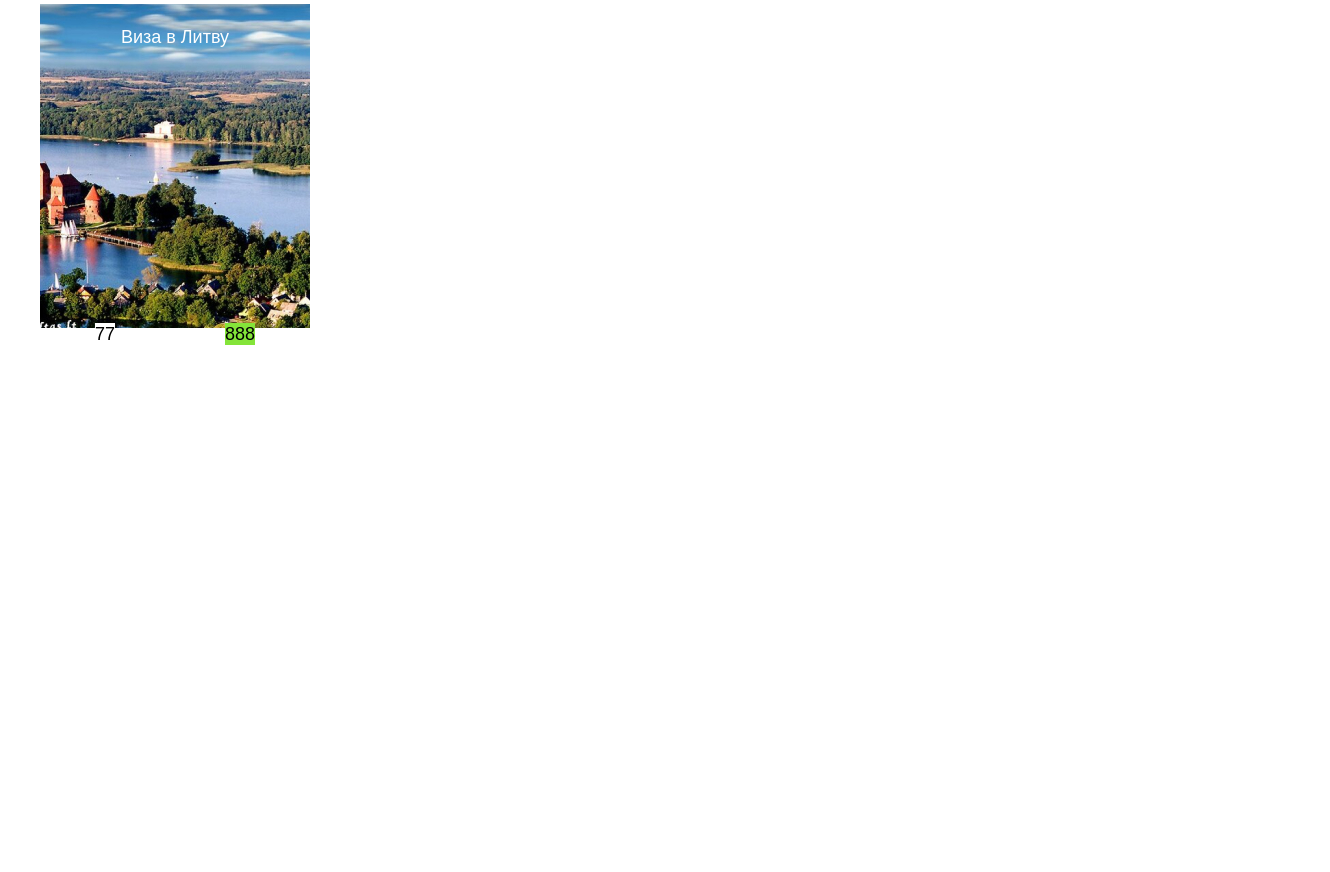
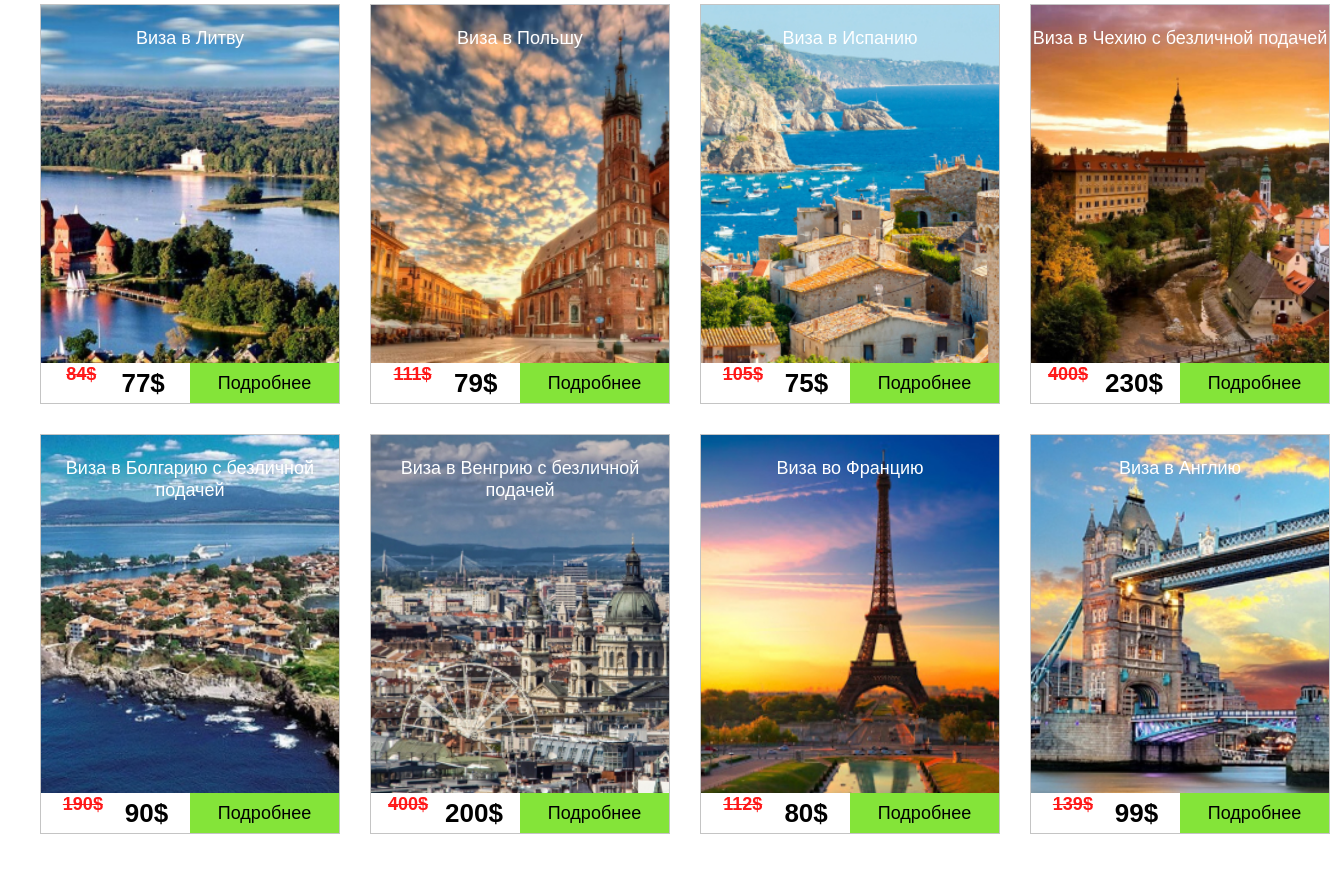
Before and after one commit to SanechekAleksandrov/Travelling-Website, a website: page app/index.html in a window 1280 px wide. Shown: the part 1892-2764 px from the top of the page, 1330 px wide, since content can reach past the window. Drawn offline with nearby package versions, Linux system fonts and the light colour scheme; files whose address does not match are found by name.

Commit message:
added countries grid

```diff
--- a/app/index.html
+++ b/app/index.html
@@ -201,60 +201,84 @@
       <section class="countries">
          <div class="container">
             <div class="countries__inner">
-               <div class="countries__item" style="background-image:url(images/countries/Lithuania.jpg) ;">
+               <div class="countries__item" style="background-image:url(images/countries/Lithuania.jpg);">
                   <h2 class="countries__title">Виза в Литву</h2>
                   <div class="countries__info">
-                     <div class="countries__price">77</div>
-                     <div class="countries__description">888</div>
+                     <div class="countries__price">
+                        <div class="countries__price-old">84$</div>
+                        <div class="countries__price-new">77$</div>
+                     </div>
+                     <div class="countries__description">Подробнее</div>
                   </div>
                </div>
-               <div class="countries__item">
-                  <h2 class="countries__title"></h2>
+               <div class="countries__item" style="background-image:url(images/countries/Poland.jpg)">
+                  <h2 class="countries__title">Виза в Польшу</h2>
                   <div class="countries__info">
-                     <div class="countries__price"></div>
-                     <div class="countries__description"></div>
+                     <div class="countries__price">
+                        <div class="countries__price-old">111$</div>
+                        <div class="countries__price-new">79$</div>
+                     </div>
+                     <div class="countries__description">Подробнее</div>
                   </div>
                </div>
-               <div class="countries__item">
-                  <h2 class="countries__title"></h2>
+               <div class="countries__item" style="background-image:url(images/countries/Spain.jpg)">
+                  <h2 class="countries__title">Виза в Испанию</h2>
                   <div class="countries__info">
-                     <div class="countries__price"></div>
-                     <div class="countries__description"></div>
+                     <div class="countries__price">
+                        <div class="countries__price-old">105$</div>
+                        <div class="countries__price-new">75$</div>
+                     </div>
+                     <div class="countries__description">Подробнее</div>
                   </div>
                </div>
-               <div class="countries__item">
-                  <h2 class="countries__title"></h2>
+               <div class="countries__item" style="background-image:url(images/countries/Czech.jpg)">
+                  <h2 class="countries__title">Виза в Чехию с безличной подачей</h2>
                   <div class="countries__info">
-                     <div class="countries__price"></div>
-                     <div class="countries__description"></div>
+                     <div class="countries__price">
+                        <div class="countries__price-old">400$</div>
+                        <div class="countries__price-new">230$</div>
+                     </div>
+                     <div class="countries__description">Подробнее</div>
                   </div>
                </div>
-               <div class="countries__item">
-                  <h2 class="countries__title"></h2>
+               <div class="countries__item" style="background-image:url(images/countries/Bulgaria.jpg)">
+                  <h2 class="countries__title">Виза в Болгарию с безличной подачей</h2>
                   <div class="countries__info">
-                     <div class="countries__price"></div>
-                     <div class="countries__description"></div>
+                     <div class="countries__price">
+                        <div class="countries__price-old">190$</div>
+                        <div class="countries__price-new">90$</div>
+                     </div>
+                     <div class="countries__description">Подробнее</div>
                   </div>
                </div>
-               <div class="countries__item">
-                  <h2 class="countries__title"></h2>
+               <div class="countries__item" style="background-image:url(images/countries/Hungary.jpg)">
+                  <h2 class="countries__title">Виза в Венгрию с безличной подачей</h2>
                   <div class="countries__info">
-                     <div class="countries__price"></div>
-                     <div class="countries__description"></div>
+                     <div class="countries__price">
+                        <div class="countries__price-old">400$</div>
+                        <div class="countries__price-new">200$</div>
+                     </div>
+                     <div class="countries__description">Подробнее</div>
                   </div>
                </div>
-               <div class="countries__item">
-                  <h2 class="countries__title"></h2>
+               <div class="countries__item" style="background-image:url(images/countries/France.jpg)">
+                  <h2 class="countries__title">Виза во Францию</h2>
                   <div class="countries__info">
-                     <div class="countries__price"></div>
-                     <div class="countries__description"></div>
+                     <div class="countries__price">
+                        <div class="countries__price-old">112$</div>
+                        <div class="countries__price-new">80$</div>
+                     </div>
+                     <div class="countries__description">Подробнее</div>
                   </div>
                </div>
-               <div class="countries__item">
-                  <h2 class="countries__title"></h2>
+               <div class="countries__item" style="background-image:url(images/countries/England.jpg)">
+                  <h2 class="countries__title">Виза в Англию</h2>
                   <div class="countries__info">
-                     <div class="countries__price"></div>
-                     <div class="countries__description"></div>
+                     <div class="countries__price">
+                        <div class="countries__price-old">139$</div>
+                        <div class="countries__price-new">99$</div>
+                     </div>
+                     <div class="countries__description">Подробнее</div>
                   </div>
                </div>
             </div>
--- a/app/scss/style.scss
+++ b/app/scss/style.scss
@@ -420,12 +420,19 @@
       grid-gap: 30px;
    }
    &__item{
-      width:270px;
-      height:350px;
+      width:300px;
+      height:400px;
       display: flex;
       flex-direction: column;
       justify-content: space-between;
+      background: #C4C4C4;
+      border:1px solid #C4C4C4;
+      transition: all .2s;
       background-repeat: no-repeat;
+      background-size: cover;
+      &:hover{
+      box-shadow: 3px 5px 10px 6px rgba(0, 0, 0, 0.25);
+      }
    }
    &__title{
       font-size: 18px;
@@ -440,17 +447,33 @@
       justify-content: space-around;
       align-items: center;
    }
+   &__price-old{
+      color: #FF1818;
+      text-decoration: line-through;
+      margin-bottom: auto;
+   }
+   &__price-new{
+      font-size: 26px;
+      line-height: 30px;
+   }
+   &__price, &__description{
+      width:50%;
+      height:40px;
+      display: flex;
+      color:$black;
+   }
    &__price{
       background-color: #fff;
+      @extend %M-700;
+      justify-content: space-evenly;
+      align-items: center;
    }
    &__description{
       background-color: #84E439;
-   }
-   &__price, &__description{
-      padding:auto;
-      display: flex;
       justify-content: center;
       align-items: center;
+      @extend %M-500;
+      cursor: pointer;
    }
 }
 
@@ -460,4 +483,8 @@
 
 
 
+
+
+
+
 @import 'media';
```
Also changed, not shown: app/css/style.css, app/css/style.min.css, app/images/countries/Bulgaria.jpg (added), app/images/countries/Czech.jpg (added), app/images/countries/England.jpg (added), app/images/countries/France.jpg (added), app/images/countries/Hungary.jpg (added), app/images/countries/Poland.jpg (added), app/images/countries/Spain.jpg (added).
